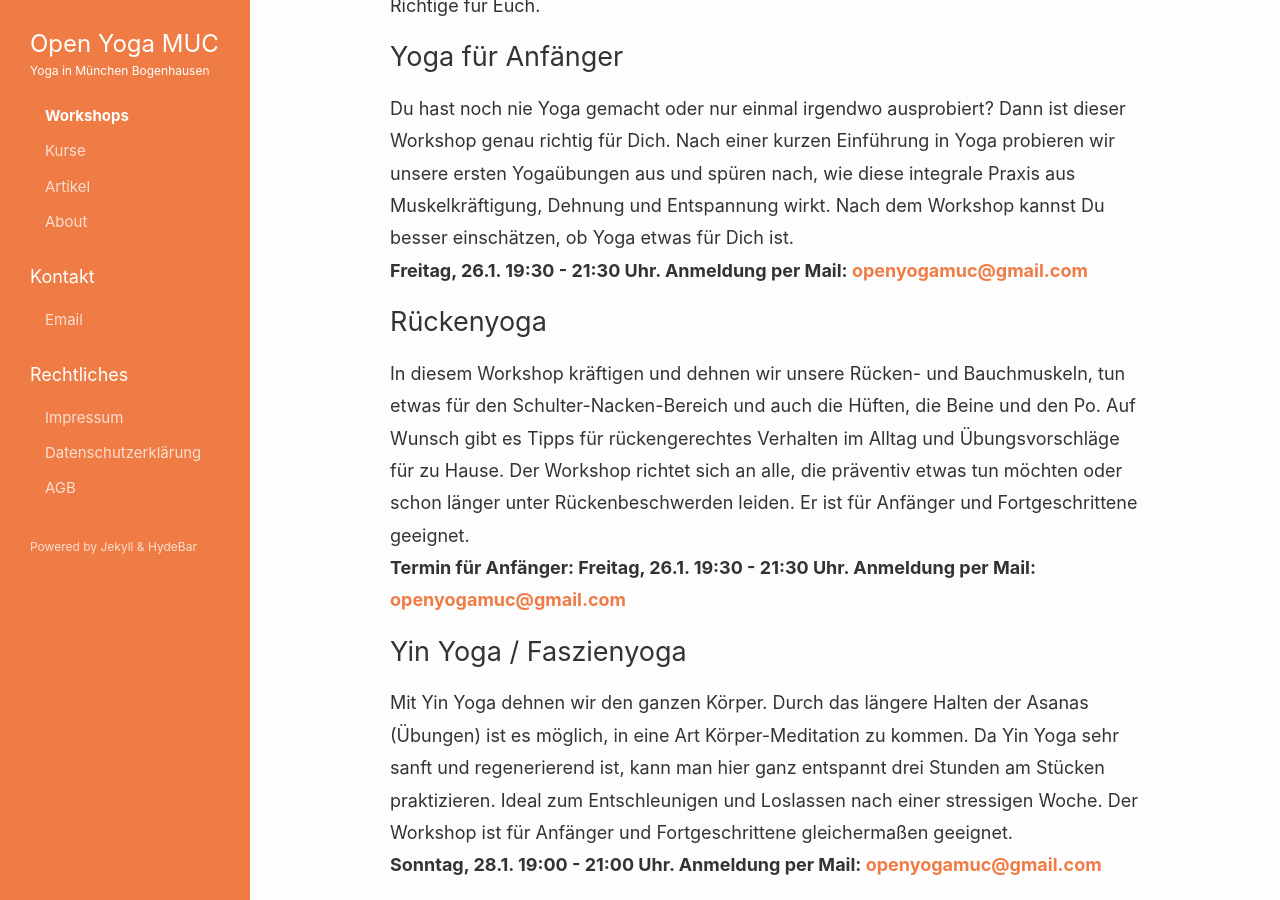
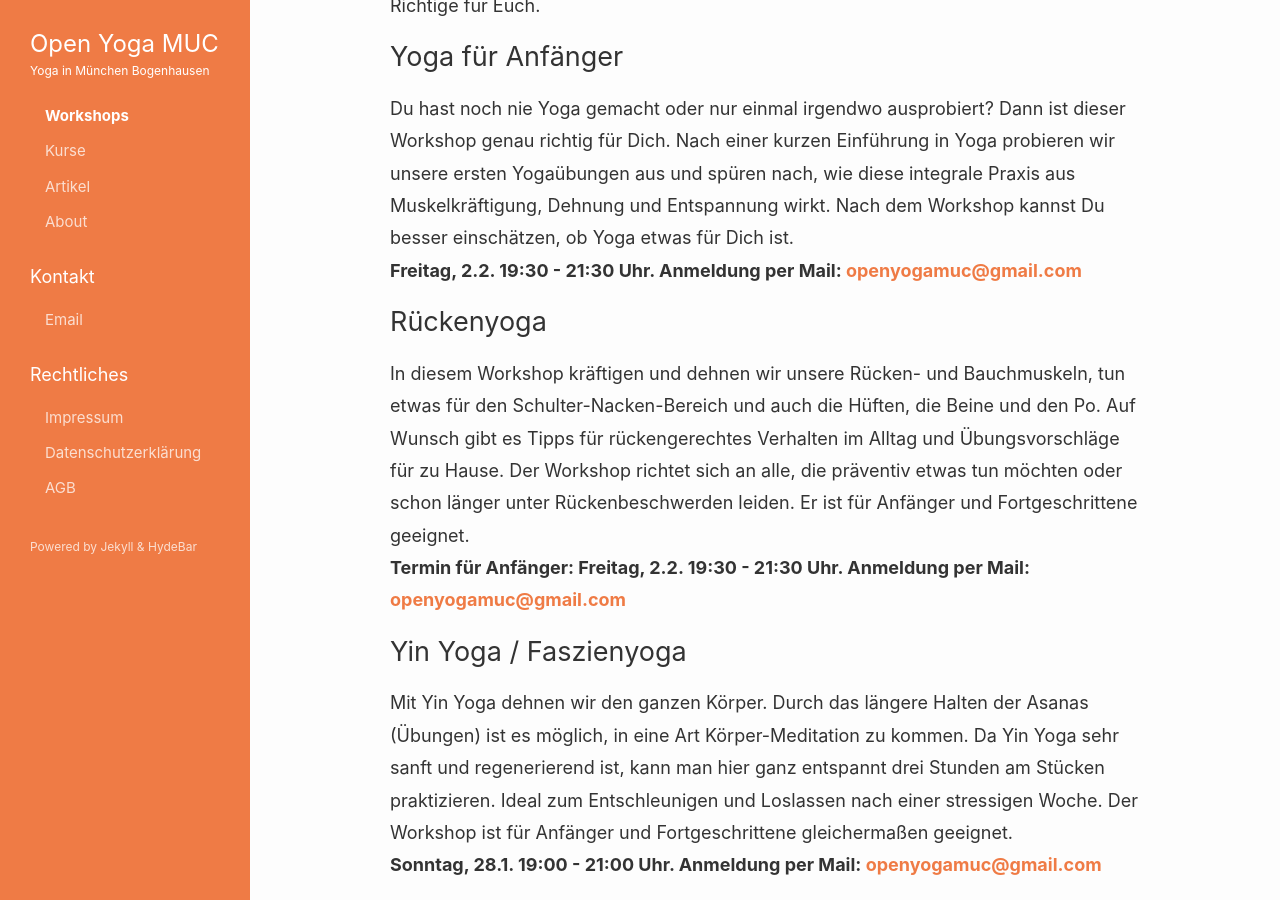
Before and after one commit to openyoga/openyoga.github.io, a Jekyll site: the page built from workshops.md, in a window 1280 px wide and 900 px high, scrolled down 508 px. Built offline with Jekyll 4.4.1, drawn with Linux system fonts in a browser that asks for light colours.

Commit message:
changed workshop date

```diff
--- a/workshops.md
+++ b/workshops.md
@@ -11,13 +11,13 @@ Ihr könnt nicht regelmäßig an einem Kurs teilnehmen, wollt aber dennoch Yoga
 {:#anfaengeryogaworkshop}
 ## Yoga für Anfänger
 Du hast noch nie Yoga gemacht oder nur einmal irgendwo ausprobiert? Dann ist dieser Workshop genau richtig für Dich. Nach einer kurzen Einführung in Yoga probieren wir unsere ersten Yogaübungen aus und spüren nach, wie diese integrale Praxis aus Muskelkräftigung, Dehnung und Entspannung wirkt. Nach dem Workshop kannst Du besser einschätzen, ob Yoga etwas für Dich ist.
-**Freitag, 26.1. 19:30 - 21:30 Uhr. Anmeldung per Mail: [{{site.data.authors.agobrecht.email}}][1]**
+**Freitag, 2.2. 19:30 - 21:30 Uhr. Anmeldung per Mail: [{{site.data.authors.agobrecht.email}}][1]**
 
 
 {:#rueckenyogaworkshop}
 ## Rückenyoga
 In diesem Workshop kräftigen und dehnen wir unsere Rücken- und Bauchmuskeln, tun etwas für den Schulter-Nacken-Bereich und auch die Hüften, die Beine und den Po. Auf Wunsch gibt es Tipps für rückengerechtes Verhalten im Alltag und Übungsvorschläge für zu Hause. Der Workshop richtet sich an alle, die präventiv etwas tun möchten oder schon länger unter Rückenbeschwerden leiden. Er ist für Anfänger und Fortgeschrittene geeignet.
-**Termin für Anfänger: Freitag, 26.1. 19:30 - 21:30 Uhr. Anmeldung per Mail: [{{site.data.authors.agobrecht.email}}][1]**
+**Termin für Anfänger: Freitag, 2.2. 19:30 - 21:30 Uhr. Anmeldung per Mail: [{{site.data.authors.agobrecht.email}}][1]**
 
 
 {:#yinyogaworkshop}
```
Also changed, not shown: index.md (+1 -1 lines).
